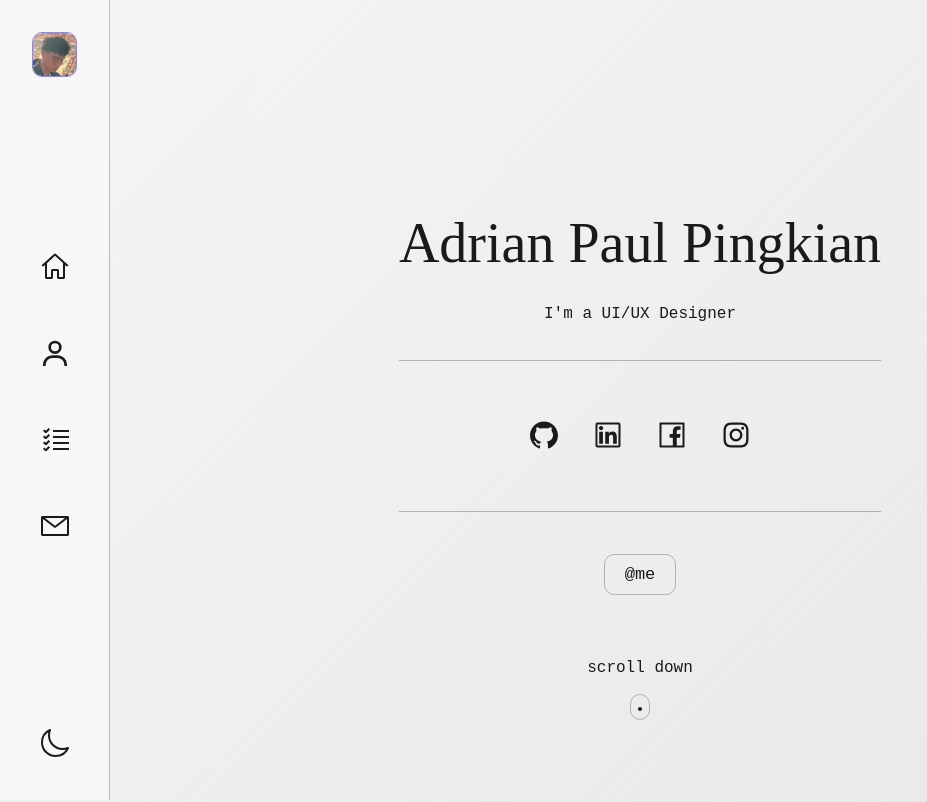
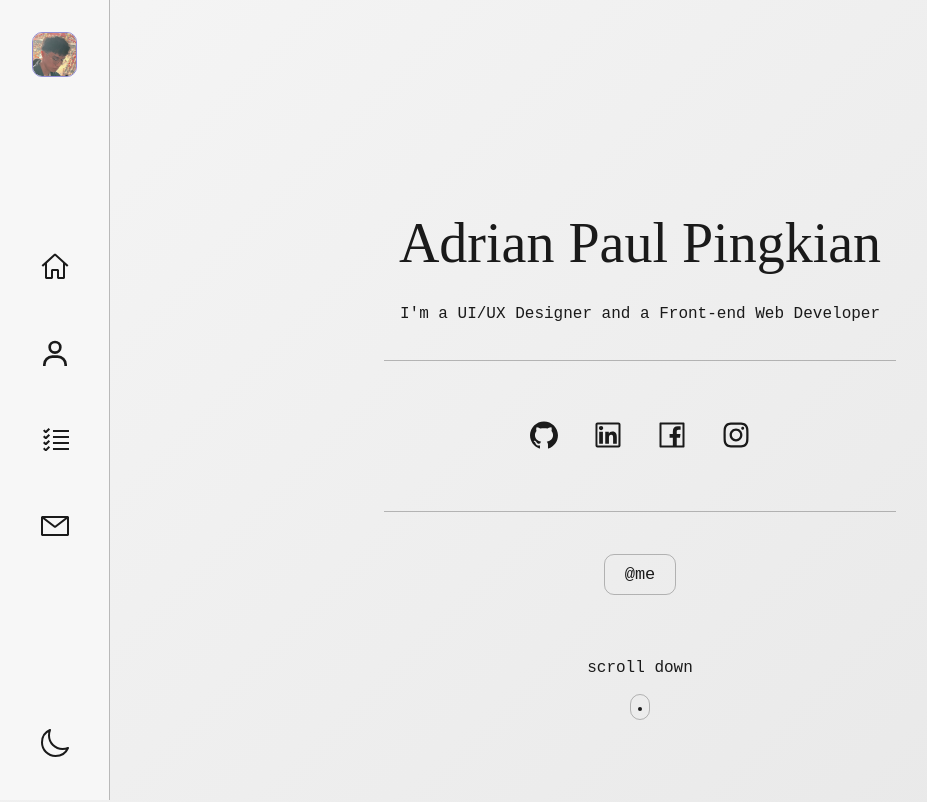
Before and after one commit to imadrianpaul/adrianpinks-website, a React (Create React App) app: page / in a window 1280 px wide. Shown: the top 802 px of the page, without its empty margins (0-927 px from the left). Built offline with nearby package versions, Linux system fonts and the light colour scheme; a web font is replaced by a local one.

Commit message:
Updated my resume/CV

```diff
--- a/src/components/home/Home.jsx
+++ b/src/components/home/Home.jsx
@@ -8,7 +8,7 @@ const Home = () => {
         <section className="home container" id='home'>
             <div className="intro">
                 <h1 className="home__name">Adrian Paul Pingkian</h1>
-                <div className="home__education">I'm a UI/UX Designer</div>
+                <div className="home__education">I'm a UI/UX Designer and a Front-end Web Developer</div>
 
                 <Socials />
 
```
Also changed, not shown: 1 other file (tests, documents, lock files or other folders).
